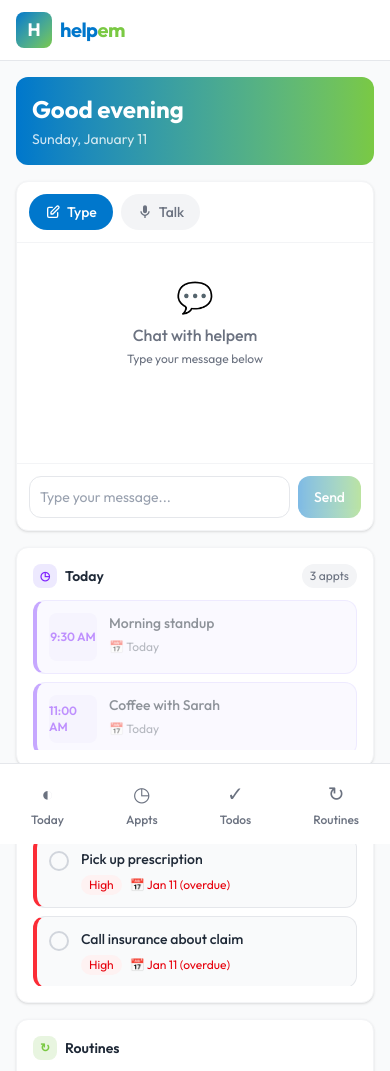
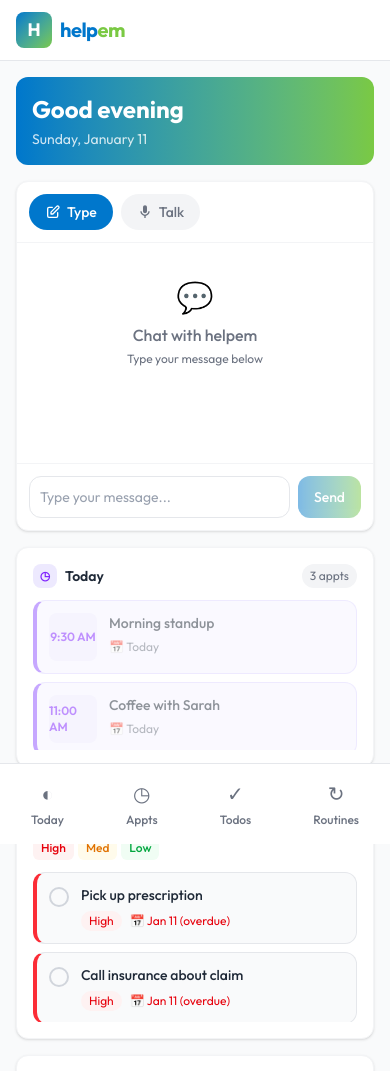
Before and after one commit to bsimkins11-personal/helpem_poc, a Next.js app: page / in a window 390 px wide. Shown: the top 1071 px of the page. Built offline with nearby package versions, Linux system fonts and the light colour scheme.

Commit message:
Add priority filter tabs to main page todos section
- High/Med/Low filter buttons in the todos widget
- Click to filter, click again to toggle off
- X button to clear filter
- Shows in iOS app main view

```diff
--- a/src/app/page.tsx
+++ b/src/app/page.tsx
@@ -1,5 +1,6 @@
 "use client";
 
+import { useState } from "react";
 import ChatInput from "@/components/ChatInput";
 import { TodoCard } from "@/components/TodoCard";
 import { HabitCard } from "@/components/HabitCard";
@@ -8,8 +9,17 @@ import { useLife } from "@/state/LifeStore";
 
 const priorityOrder = { high: 0, medium: 1, low: 2 };
 
+type PriorityFilter = 'all' | 'high' | 'medium' | 'low';
+
+const PRIORITY_TABS = [
+  { key: 'high' as const, label: 'High', color: 'bg-red-500', activeText: 'text-white', inactiveText: 'text-red-600', inactiveBg: 'bg-red-50' },
+  { key: 'medium' as const, label: 'Med', color: 'bg-amber-500', activeText: 'text-white', inactiveText: 'text-amber-600', inactiveBg: 'bg-amber-50' },
+  { key: 'low' as const, label: 'Low', color: 'bg-green-500', activeText: 'text-white', inactiveText: 'text-green-600', inactiveBg: 'bg-green-50' },
+];
+
 export default function TodayPage() {
   const { todos, habits, appointments } = useLife();
+  const [priorityFilter, setPriorityFilter] = useState<PriorityFilter>('all');
 
   // Get today's date range
   const today = new Date();
@@ -29,6 +39,11 @@ export default function TodayPage() {
   const activeTodos = todos
     .filter((todo) => !todo.completedAt)
     .sort((a, b) => priorityOrder[a.priority] - priorityOrder[b.priority]);
+
+  // Filtered todos based on priority filter
+  const filteredTodos = priorityFilter === 'all'
+    ? activeTodos
+    : activeTodos.filter(t => t.priority === priorityFilter);
 
   // Count high priority
   const highPriorityCount = activeTodos.filter(t => t.priority === 'high').length;
@@ -93,21 +108,52 @@ export default function TodayPage() {
                 <span className="w-6 h-6 md:w-7 md:h-7 rounded-lg bg-brandBlueLight flex items-center justify-center text-brandBlue text-xs md:text-sm">✓</span>
                 Todos
               </h2>
-              <div className="flex gap-2">
-                {highPriorityCount > 0 && (
-                  <span className="text-xs text-red-600 bg-red-50 px-2 py-1 rounded-full">
+              <div className="flex gap-1">
+                {highPriorityCount > 0 && priorityFilter === 'all' && (
+                  <span className="text-xs text-red-600 bg-red-50 px-2 py-1 rounded-full mr-1">
                     {highPriorityCount} urgent
                   </span>
                 )}
               </div>
             </div>
+
+            {/* Priority Filter Tabs */}
+            <div className="flex items-center gap-1 mb-3">
+              {PRIORITY_TABS.map((p) => (
+                <button
+                  key={p.key}
+                  onClick={() => setPriorityFilter(priorityFilter === p.key ? 'all' : p.key)}
+                  className={`px-2 py-1 rounded-md text-xs font-medium transition-all
+                    ${priorityFilter === p.key
+                      ? `${p.color} ${p.activeText}`
+                      : `${p.inactiveBg} ${p.inactiveText} hover:opacity-80`
+                    }`}
+                >
+                  {p.label}
+                </button>
+              ))}
+              {priorityFilter !== 'all' && (
+                <button
+                  onClick={() => setPriorityFilter('all')}
+                  className="ml-1 p-1 rounded-full text-gray-400 hover:text-gray-600 hover:bg-gray-100 transition-all"
+                  title="Clear filter"
+                >
+                  <svg className="w-3.5 h-3.5" fill="none" stroke="currentColor" viewBox="0 0 24 24">
+                    <path strokeLinecap="round" strokeLinejoin="round" strokeWidth={2} d="M6 18L18 6M6 6l12 12" />
+                  </svg>
+                </button>
+              )}
+            </div>
+
             <div className="space-y-2 max-h-[150px] md:max-h-[200px] overflow-y-auto">
-              {activeTodos.length > 0 ? (
-                activeTodos.slice(0, 5).map((todo) => (
+              {filteredTodos.length > 0 ? (
+                filteredTodos.slice(0, 5).map((todo) => (
                   <TodoCard key={todo.id} todo={todo} />
                 ))
               ) : (
-                <p className="text-sm text-brandTextLight text-center py-3 md:py-4">All caught up!</p>
+                <p className="text-sm text-brandTextLight text-center py-3 md:py-4">
+                  {priorityFilter === 'all' ? 'All caught up!' : `No ${priorityFilter} priority todos`}
+                </p>
               )}
             </div>
           </div>
```
